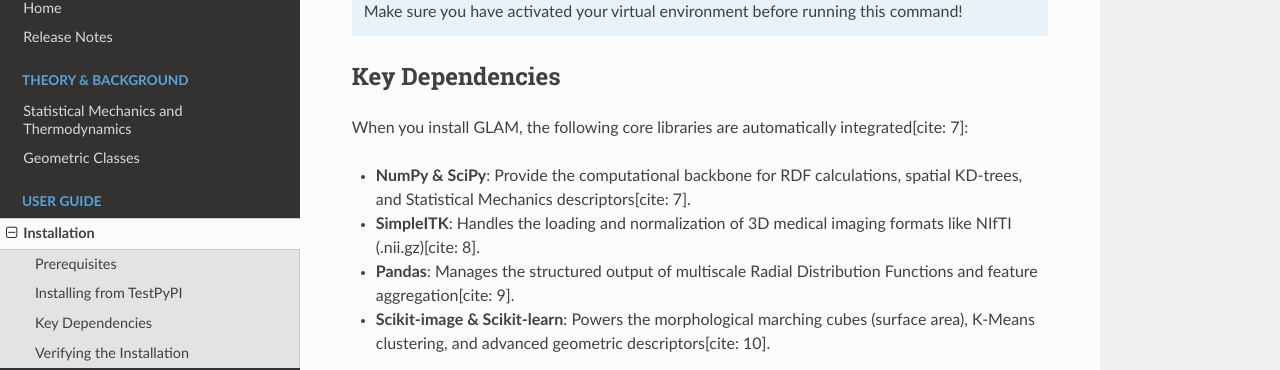
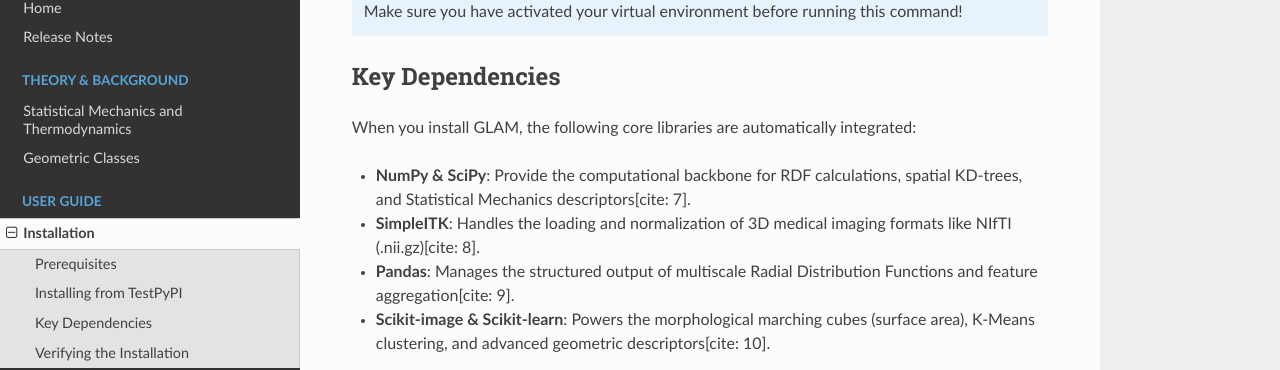
Before and after one commit to yurivelichko/glam-radiomics, a Sphinx documentation site: the page built from docs/source/installation.rst, in a window 1280 px wide and 900 px high, scrolled down 646 px. Shown: the part 144-514 px from the top of the window. Built offline with Sphinx 7.4.7 and the Read the Docs theme 3.1.0, drawn with Linux system fonts in a browser that asks for light colours.

Commit message:
Docs update

```diff
--- a/docs/source/installation.rst
+++ b/docs/source/installation.rst
@@ -28,7 +28,7 @@ or
 
 Key Dependencies
 ----------------
-When you install GLAM, the following core libraries are automatically integrated[cite: 7]:
+When you install GLAM, the following core libraries are automatically integrated:
 
 * **NumPy & SciPy**: Provide the computational backbone for RDF calculations, spatial KD-trees, and Statistical Mechanics descriptors[cite: 7].
 * **SimpleITK**: Handles the loading and normalization of 3D medical imaging formats like NIfTI (.nii.gz)[cite: 8].
--- a/docs/source/releasenotes.rst
+++ b/docs/source/releasenotes.rst
@@ -3,7 +3,7 @@ Release Notes
 
 The GLAM framework is written in Python and leverages high-performance libraries for spatial indexing (KD-trees) and medical image analysis. It operates as a fully standalone extraction engine, meaning it does not require external radiomics packages to compute conventional texture matrices.
 
-GLAM 1.0.9
+GLAM 1.1.0
 ----------
 
 * March 2026, First public release
--- a/docs/source/theory/statistical_mechanics.rst
+++ b/docs/source/theory/statistical_mechanics.rst
@@ -64,7 +64,7 @@ To evaluate the energetic stability of texture organization, GLAM computes the P
 
    W_{\alpha\beta}(r) = -k_B T \ln g_{\alpha\beta}(r)
 
-The total PMF energy is obtained by integrating this potential weighted by the RDF[cite: 72]:
+The total PMF energy is obtained by integrating this potential weighted by the RDF:
 
 .. math::
 
```
